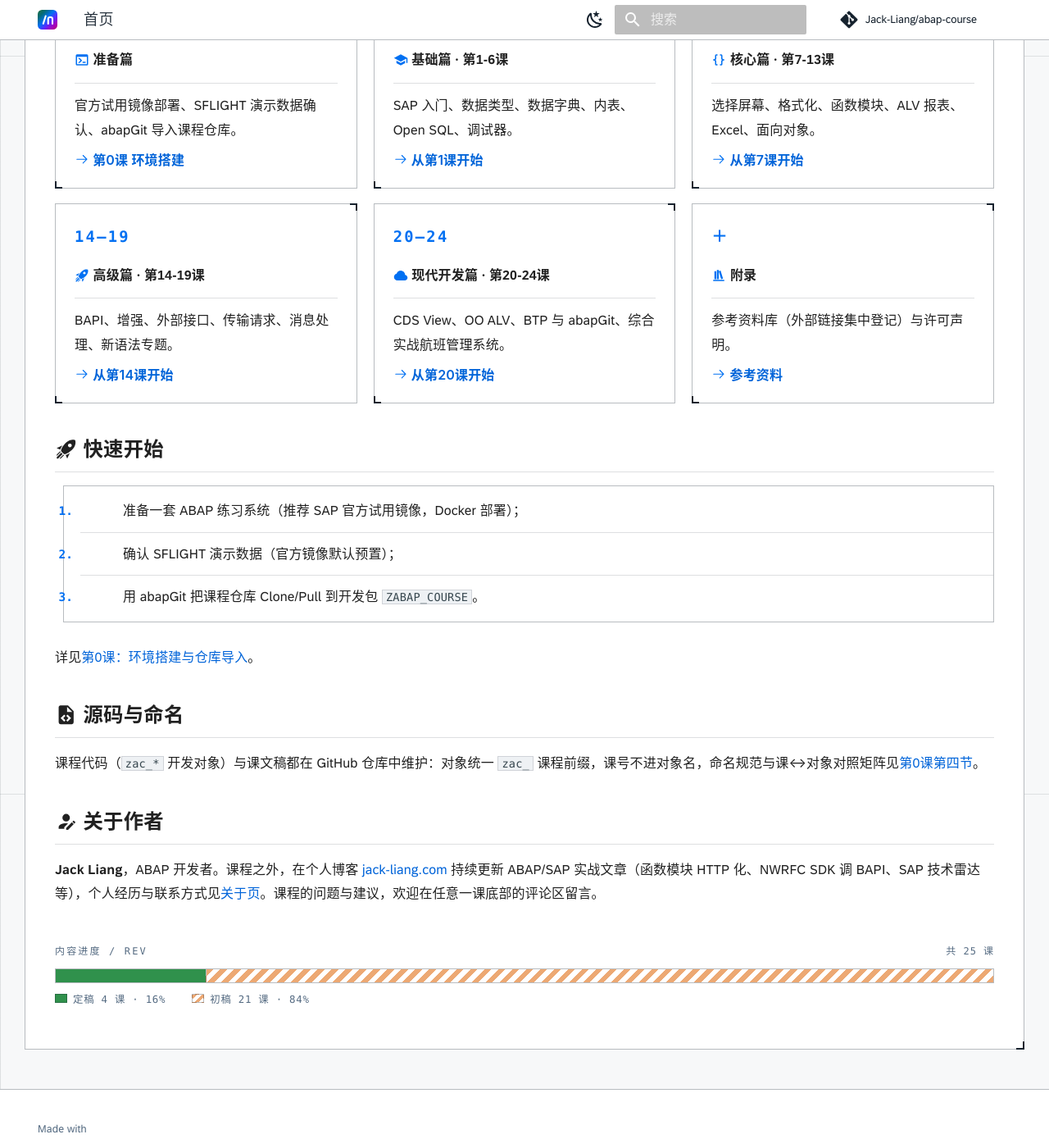
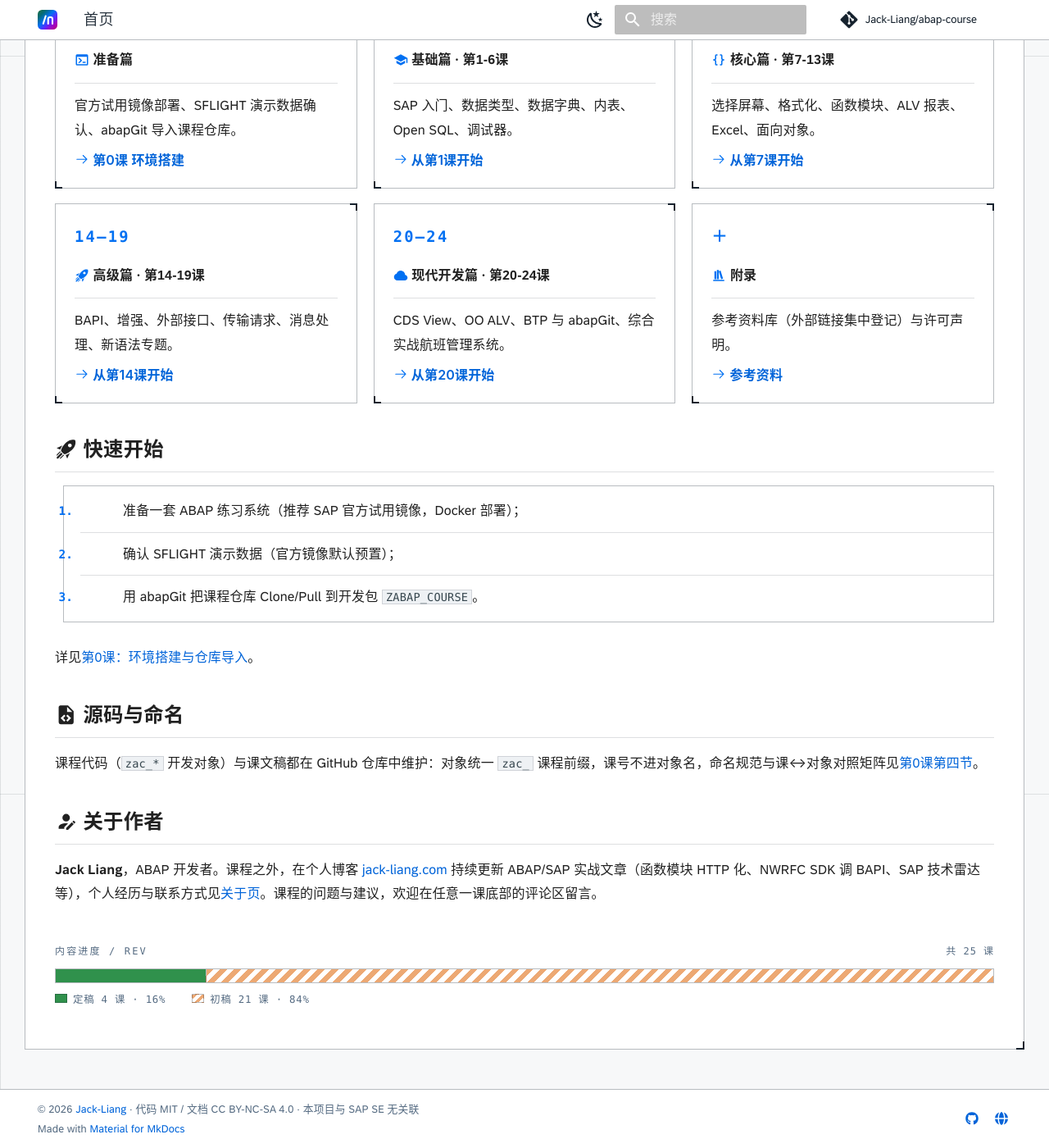
Before and after one commit to Jack-Liang/abap-course, an MkDocs documentation site: the page built from docs/index.md, in a window 1280 px wide and 1400 px high, scrolled down 832 px. Shown: the whole window at 82% size. Built offline with MkDocs 1.6.1 and Material for MkDocs 9.7.7, drawn with Linux system fonts in a browser that asks for light colours; some web fonts are replaced; comment, search, counter and statistics services are not loaded.

Commit message:
fix(footer): 页脚文字链接白底隐形（悬停才显形）——补齐 --md-footer-fg-color--light/--lighter 桥接，链接夺回主题蓝

```diff
--- a/docs/stylesheets/extra.css
+++ b/docs/stylesheets/extra.css
@@ -95,6 +95,9 @@
   --md-default-bg-color: var(--ac-paper);
   --md-footer-bg-color: var(--ac-surface);
   --md-footer-fg-color: var(--ac-soft);
+  /* --light/--lighter 不桥接时是半透明白，白底页脚上文字与图标隐形 */
+  --md-footer-fg-color--light: var(--ac-soft);
+  --md-footer-fg-color--lighter: var(--ac-soft);
   --md-text-font: "72", -apple-system, BlinkMacSystemFont, "Segoe UI",
     Roboto, "PingFang SC", "Hiragino Sans GB", "Microsoft YaHei",
     "Noto Sans CJK SC", sans-serif;
@@ -110,6 +113,8 @@
   --md-default-bg-color: var(--ac-paper);
   --md-footer-bg-color: var(--ac-surface);
   --md-footer-fg-color: var(--ac-soft);
+  --md-footer-fg-color--light: var(--ac-soft);
+  --md-footer-fg-color--lighter: var(--ac-soft);
 }
 
 /* ---------- 底色：网格图纸 ---------- */
@@ -267,7 +272,14 @@
 }
 .md-footer-meta { background-color: var(--ac-surface); }
 .md-footer a { color: var(--ac-link); }
-.md-copyright { color: var(--ac-soft); }
+.md-copyright,
+.md-copyright__highlight { color: var(--ac-soft); }
+/* Material 对页脚链接有 html .md-footer-meta.md-typeset a{color:var(--md-footer-fg-color--light)}
+   （0,2,2，压过上面的 .md-footer a）。变量已桥接为 --ac-soft，但链接仍应回到主题蓝，
+   故以同特异性、后加载夺回；悬停/聚焦转墨色（--ac-ink）。 */
+html .md-footer-meta.md-typeset a { color: var(--ac-link); }
+html .md-footer-meta.md-typeset a:hover,
+html .md-footer-meta.md-typeset a:focus { color: var(--ac-ink); }
 
 /* ---------- 正文上一节/下一节卡 ---------- */
 .ac-pn {
```
